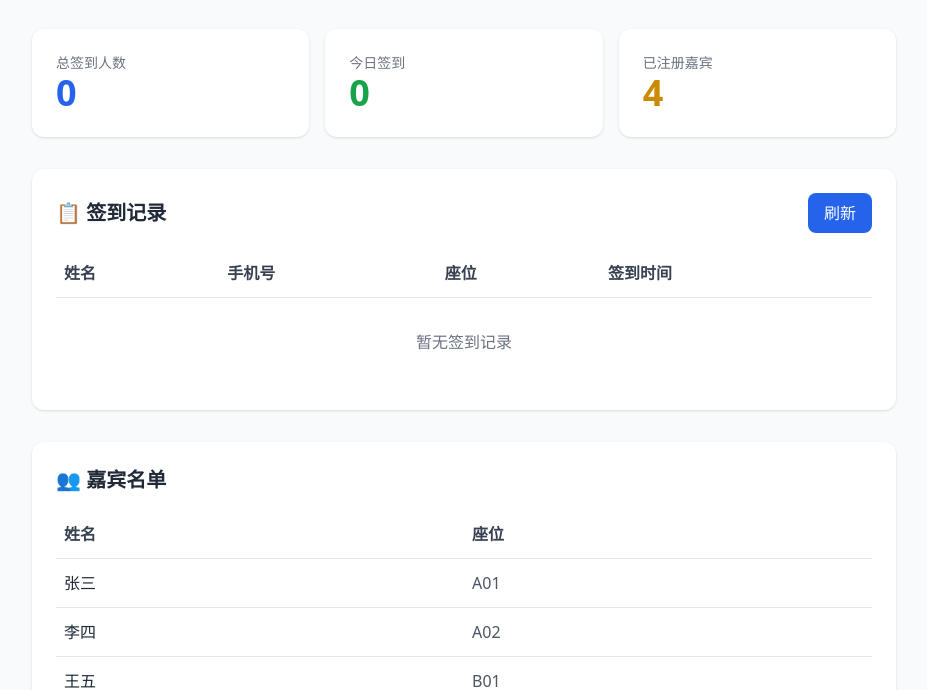
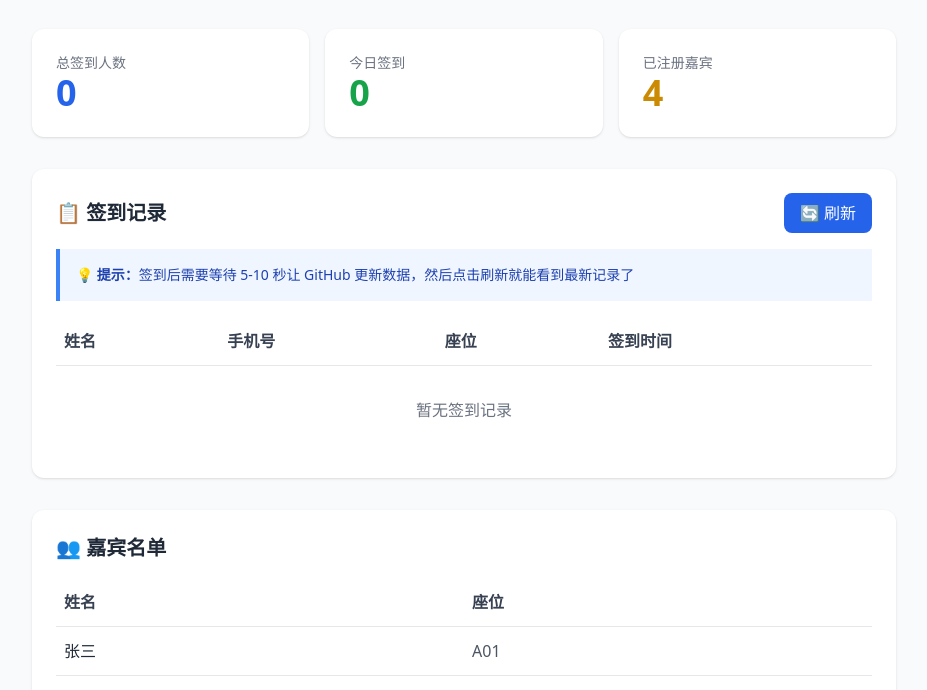
Before and after one commit to a474878580-cloud/signin-system, a website: page admin.html in a window 1280 px wide. Shown: the part 103-793 px from the top of the page, without its empty margins (176-1103 px from the left). Drawn offline with nearby package versions, Linux system fonts and the light colour scheme; files whose address does not match are found by name.

Commit message:
fix: 添加提示，优化缓存，让用户知道需要等几秒刷新

```diff
--- a/admin.html
+++ b/admin.html
@@ -39,8 +39,11 @@
       <div class="flex items-center justify-between mb-4">
         <h2 class="text-xl font-semibold text-gray-800">📋 签到记录</h2>
         <button id="refresh-btn" class="bg-blue-600 hover:bg-blue-700 text-white px-4 py-2 rounded-lg transition-colors">
-          刷新
+          🔄 刷新
         </button>
+      </div>
+      <div class="bg-blue-50 border-l-4 border-blue-500 p-4 mb-4 text-sm text-blue-800">
+        💡 <strong>提示：</strong>签到后需要等待 5-10 秒让 GitHub 更新数据，然后点击刷新就能看到最新记录了
       </div>
       <div class="overflow-x-auto">
         <table class="w-full">
--- a/admin.js
+++ b/admin.js
@@ -53,6 +53,7 @@ async function loadCheckins() {
   return new Promise(async (resolve) => {
     try {
       // 直接读取 data/checkins.json 文件
+      // 添加时间戳绕过缓存，确保拿到最新数据
       const base = window.location.pathname.endsWith('/') ? window.location.pathname : window.location.pathname + '/';
       const url = base + 'data/checkins.json?t=' + Date.now();
 
--- a/app.js
+++ b/app.js
@@ -221,6 +221,7 @@ async function saveCheckinToFeishu(name, phone, seat) {
 
     if (response.ok || response.status === 204) {
       console.log('✓ 签到事件已发送，GitHub Actions 会自动保存');
+      showToast('签到成功！请等待 5-10 秒，然后去后台刷新查看最新数据');
 
       // 同步到飞书
       if (FEISHU_WEBHOOK && FEISHU_WEBHOOK.includes('open.feishu.cn')) {
```
